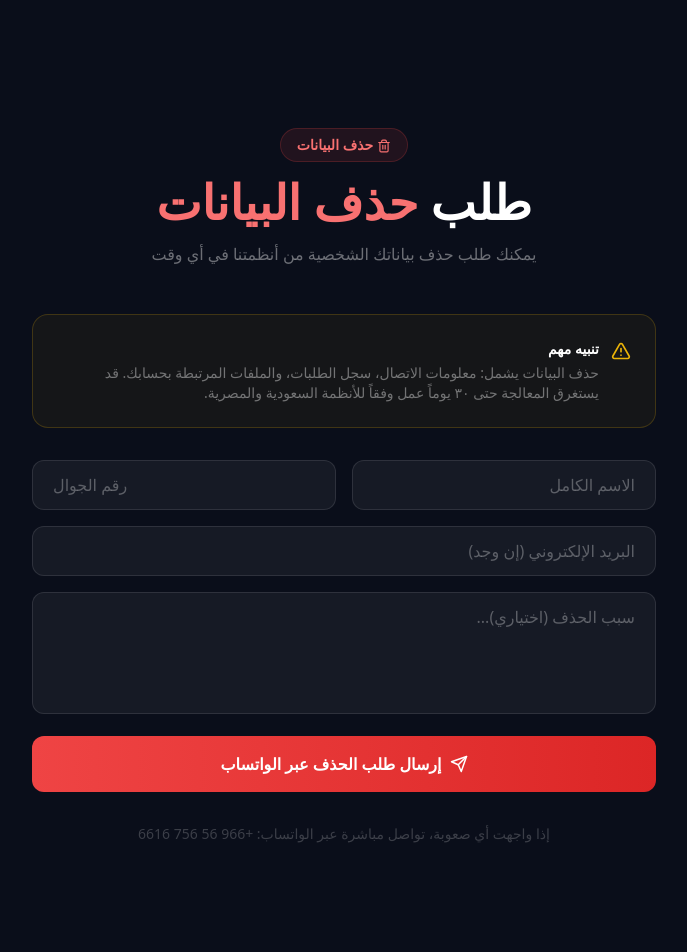
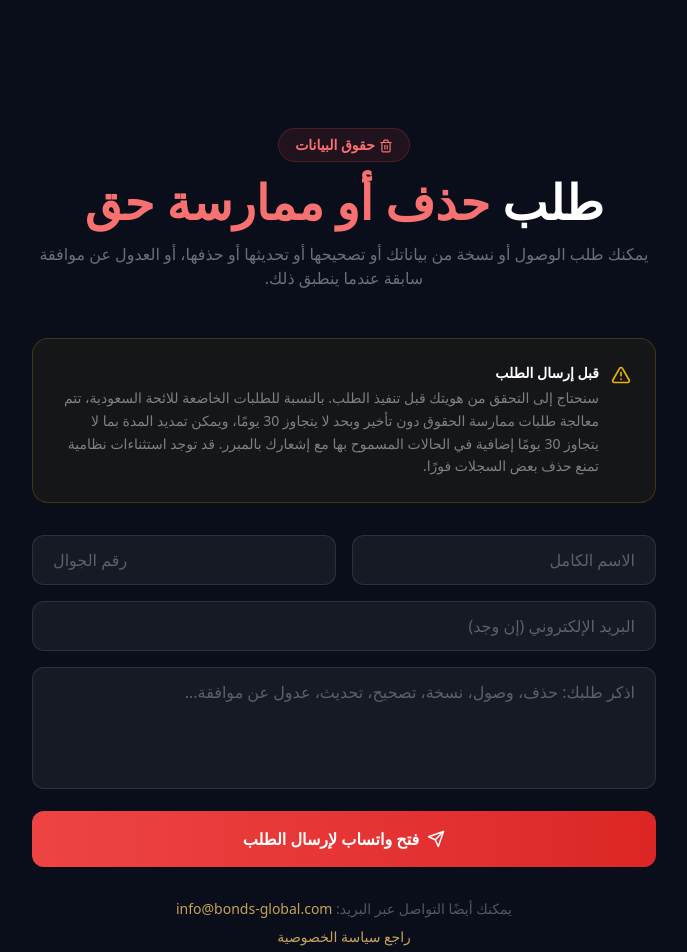
Before and after one commit to alzahrani6020/afaq-creative-site, a Next.js app: page /delete-account in a window 1280 px wide. Shown: the top 952 px of the page, without its empty margins (296-983 px from the left). Built offline with nearby package versions, Linux system fonts and the light colour scheme; no server answers.

Commit message:
legal: correct data rights request flow

```diff
--- a/app/delete-account/page.tsx
+++ b/app/delete-account/page.tsx
@@ -3,125 +3,83 @@
 import { useState } from 'react';
 import { motion } from 'framer-motion';
 import { Trash2, AlertTriangle, CheckCircle, Send } from 'lucide-react';
+import Link from 'next/link';
 
 export default function DeleteAccountPage() {
   const [form, setForm] = useState({ name: '', phone: '', email: '', reason: '' });
-  const [submitted, setSubmitted] = useState(false);
+  const [opened, setOpened] = useState(false);
 
   const handleSubmit = (e: React.FormEvent) => {
     e.preventDefault();
-    const text = `طلب حذف بيانات / حساب%0Aالاسم: ${form.name}%0الجوال: ${form.phone}%0Aالبريد: ${form.email}%0Aالسبب: ${form.reason}`;
-    window.open(`https://wa.me/966567566616?text=${text}`, '_blank');
-    setSubmitted(true);
-    setTimeout(() => setSubmitted(false), 4000);
+    const message = [
+      'طلب ممارسة حق / حذف بيانات',
+      `الاسم: ${form.name}`,
+      `الجوال: ${form.phone}`,
+      `البريد: ${form.email || 'غير مذكور'}`,
+      `تفاصيل الطلب: ${form.reason || 'طلب حذف البيانات الشخصية'}`,
+    ].join('\n');
+
+    window.open(`https://wa.me/966567566616?text=${encodeURIComponent(message)}`, '_blank', 'noopener,noreferrer');
+    setOpened(true);
   };
 
   return (
     <main className="bg-afaq-bg min-h-screen">
       <div className="max-w-2xl mx-auto px-6 py-32">
-        <motion.div
-          initial={{ opacity: 0, y: 20 }}
-          animate={{ opacity: 1, y: 0 }}
-          className="text-center mb-12"
-        >
+        <motion.div initial={{ opacity: 0, y: 20 }} animate={{ opacity: 1, y: 0 }} className="text-center mb-12">
           <span className="inline-block px-4 py-1.5 rounded-full bg-red-500/10 text-red-400 font-bold text-sm border border-red-500/20 mb-4">
             <Trash2 size={14} className="inline-block ml-1" />
-            حذف البيانات
+            حقوق البيانات
           </span>
           <h1 className="text-4xl md:text-5xl font-extrabold text-white">
-            طلب <span className="text-red-400">حذف البيانات</span>
+            طلب <span className="text-red-400">حذف أو ممارسة حق</span>
           </h1>
           <p className="mt-4 text-white/40">
-            يمكنك طلب حذف بياناتك الشخصية من أنظمتنا في أي وقت
+            يمكنك طلب الوصول أو نسخة من بياناتك أو تصحيحها أو تحديثها أو حذفها، أو العدول عن موافقة سابقة عندما ينطبق ذلك.
           </p>
         </motion.div>
 
-        <motion.div
-          initial={{ opacity: 0, y: 20 }}
-          animate={{ opacity: 1, y: 0 }}
-          transition={{ delay: 0.2 }}
-          className="p-6 rounded-2xl bg-yellow-500/5 border border-yellow-500/20 mb-8"
-        >
+        <motion.div initial={{ opacity: 0, y: 20 }} animate={{ opacity: 1, y: 0 }} transition={{ delay: 0.2 }} className="p-6 rounded-2xl bg-yellow-500/5 border border-yellow-500/20 mb-8">
           <div className="flex items-start gap-3">
             <AlertTriangle size={20} className="text-yellow-500 mt-0.5 flex-shrink-0" />
             <div>
-              <h3 className="text-white font-bold text-sm mb-1">تنبيه مهم</h3>
-              <p className="text-white/40 text-sm">
-                حذف البيانات يشمل: معلومات الاتصال، سجل الطلبات، والملفات المرتبطة بحسابك.
-                قد يستغرق المعالجة حتى ٣٠ يوماً عمل وفقاً للأنظمة السعودية والمصرية.
+              <h3 className="text-white font-bold text-sm mb-1">قبل إرسال الطلب</h3>
+              <p className="text-white/45 text-sm leading-relaxed">
+                سنحتاج إلى التحقق من هويتك قبل تنفيذ الطلب. بالنسبة للطلبات الخاضعة للائحة السعودية، تتم معالجة طلبات ممارسة الحقوق دون تأخير وبحد لا يتجاوز 30 يومًا، ويمكن تمديد المدة بما لا يتجاوز 30 يومًا إضافية في الحالات المسموح بها مع إشعارك بالمبرر. قد توجد استثناءات نظامية تمنع حذف بعض السجلات فورًا.
               </p>
             </div>
           </div>
         </motion.div>
 
-        {submitted ? (
-          <motion.div
-            initial={{ opacity: 0, scale: 0.95 }}
-            animate={{ opacity: 1, scale: 1 }}
-            className="p-8 rounded-3xl bg-green-500/5 border border-green-500/20 text-center"
-          >
-            <CheckCircle size={48} className="text-green-500 mx-auto mb-4" />
-            <h2 className="text-2xl font-bold text-white mb-2">تم إرسال طلبك</h2>
-            <p className="text-white/40">سنتواصل معك خلال ٢٤-٤٨ ساعة لتأكيد الحذف</p>
+        {opened && (
+          <motion.div initial={{ opacity: 0, scale: 0.95 }} animate={{ opacity: 1, scale: 1 }} className="p-5 rounded-2xl bg-green-500/5 border border-green-500/20 mb-6">
+            <div className="flex items-start gap-3">
+              <CheckCircle size={22} className="text-green-500 mt-0.5" />
+              <div>
+                <h2 className="font-bold text-white">تم فتح واتساب لإكمال الطلب</h2>
+                <p className="text-white/45 text-sm mt-1">لا نعتبر الطلب مستلمًا إلا بعد إرسال الرسالة فعليًا في واتساب.</p>
+              </div>
+            </div>
           </motion.div>
-        ) : (
-          <motion.form
-            initial={{ opacity: 0, y: 20 }}
-            animate={{ opacity: 1, y: 0 }}
-            transition={{ delay: 0.3 }}
-            onSubmit={handleSubmit}
-            className="space-y-4"
-          >
-            <div className="grid md:grid-cols-2 gap-4">
-              <input
-                required
-                type="text"
-                placeholder="الاسم الكامل"
-                value={form.name}
-                onChange={(e) => setForm({ ...form, name: e.target.value })}
-                className="w-full px-5 py-3 rounded-xl bg-white/5 border border-white/10 text-white placeholder-white/30 focus:outline-none focus:border-afaq-gold/50"
-              />
-              <input
-                required
-                type="tel"
-                placeholder="رقم الجوال"
-                value={form.phone}
-                onChange={(e) => setForm({ ...form, phone: e.target.value })}
-                className="w-full px-5 py-3 rounded-xl bg-white/5 border border-white/10 text-white placeholder-white/30 focus:outline-none focus:border-afaq-gold/50"
-              />
-            </div>
-            <input
-              type="email"
-              placeholder="البريد الإلكتروني (إن وجد)"
-              value={form.email}
-              onChange={(e) => setForm({ ...form, email: e.target.value })}
-              className="w-full px-5 py-3 rounded-xl bg-white/5 border border-white/10 text-white placeholder-white/30 focus:outline-none focus:border-afaq-gold/50"
-            />
-            <textarea
-              rows={4}
-              placeholder="سبب الحذف (اختياري)..."
-              value={form.reason}
-              onChange={(e) => setForm({ ...form, reason: e.target.value })}
-              className="w-full px-5 py-3 rounded-xl bg-white/5 border border-white/10 text-white placeholder-white/30 focus:outline-none focus:border-afaq-gold/50 resize-none"
-            />
-            <button
-              type="submit"
-              className="w-full py-4 rounded-xl bg-gradient-to-r from-red-500 to-red-600 text-white font-bold hover:shadow-lg hover:shadow-red-500/30 transition-all flex items-center justify-center gap-2"
-            >
-              <Send size={18} />
-              إرسال طلب الحذف عبر الواتساب
-            </button>
-          </motion.form>
         )}
 
-        <motion.p
-          initial={{ opacity: 0 }}
-          animate={{ opacity: 1 }}
-          transition={{ delay: 0.6 }}
-          className="mt-8 text-center text-white/20 text-sm"
-        >
-          إذا واجهت أي صعوبة، تواصل مباشرة عبر الواتساب: +966 56 756 6616
-        </motion.p>
+        <motion.form initial={{ opacity: 0, y: 20 }} animate={{ opacity: 1, y: 0 }} transition={{ delay: 0.3 }} onSubmit={handleSubmit} className="space-y-4">
+          <div className="grid md:grid-cols-2 gap-4">
+            <input required type="text" placeholder="الاسم الكامل" value={form.name} onChange={(e) => setForm({ ...form, name: e.target.value })} className="w-full px-5 py-3 rounded-xl bg-white/5 border border-white/10 text-white placeholder-white/30 focus:outline-none focus:border-afaq-gold/50" />
+            <input required type="tel" placeholder="رقم الجوال" value={form.phone} onChange={(e) => setForm({ ...form, phone: e.target.value })} className="w-full px-5 py-3 rounded-xl bg-white/5 border border-white/10 text-white placeholder-white/30 focus:outline-none focus:border-afaq-gold/50" />
+          </div>
+          <input type="email" placeholder="البريد الإلكتروني (إن وجد)" value={form.email} onChange={(e) => setForm({ ...form, email: e.target.value })} className="w-full px-5 py-3 rounded-xl bg-white/5 border border-white/10 text-white placeholder-white/30 focus:outline-none focus:border-afaq-gold/50" />
+          <textarea rows={4} placeholder="اذكر طلبك: حذف، وصول، نسخة، تصحيح، تحديث، عدول عن موافقة..." value={form.reason} onChange={(e) => setForm({ ...form, reason: e.target.value })} className="w-full px-5 py-3 rounded-xl bg-white/5 border border-white/10 text-white placeholder-white/30 focus:outline-none focus:border-afaq-gold/50 resize-none" />
+          <button type="submit" className="w-full py-4 rounded-xl bg-gradient-to-r from-red-500 to-red-600 text-white font-bold hover:shadow-lg hover:shadow-red-500/30 transition-all flex items-center justify-center gap-2">
+            <Send size={18} />
+            فتح واتساب لإرسال الطلب
+          </button>
+        </motion.form>
+
+        <div className="mt-8 text-center text-sm text-white/30 space-y-2">
+          <p>يمكنك أيضًا التواصل عبر البريد: <a href="mailto:info@bonds-global.com" className="text-afaq-gold hover:underline">info@bonds-global.com</a></p>
+          <p><Link href="/privacy" className="text-afaq-gold hover:underline">راجع سياسة الخصوصية</Link></p>
+        </div>
       </div>
     </main>
   );
```
